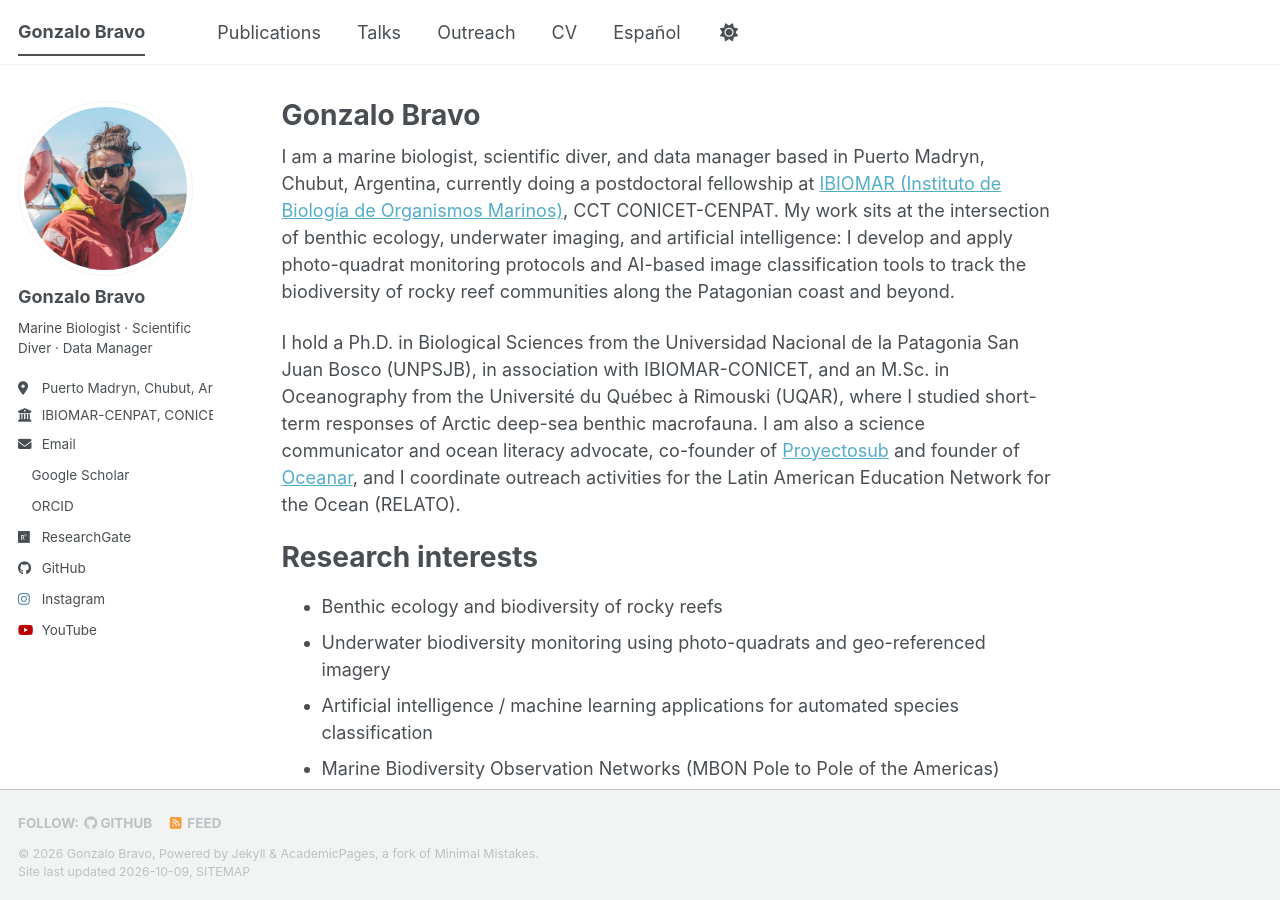
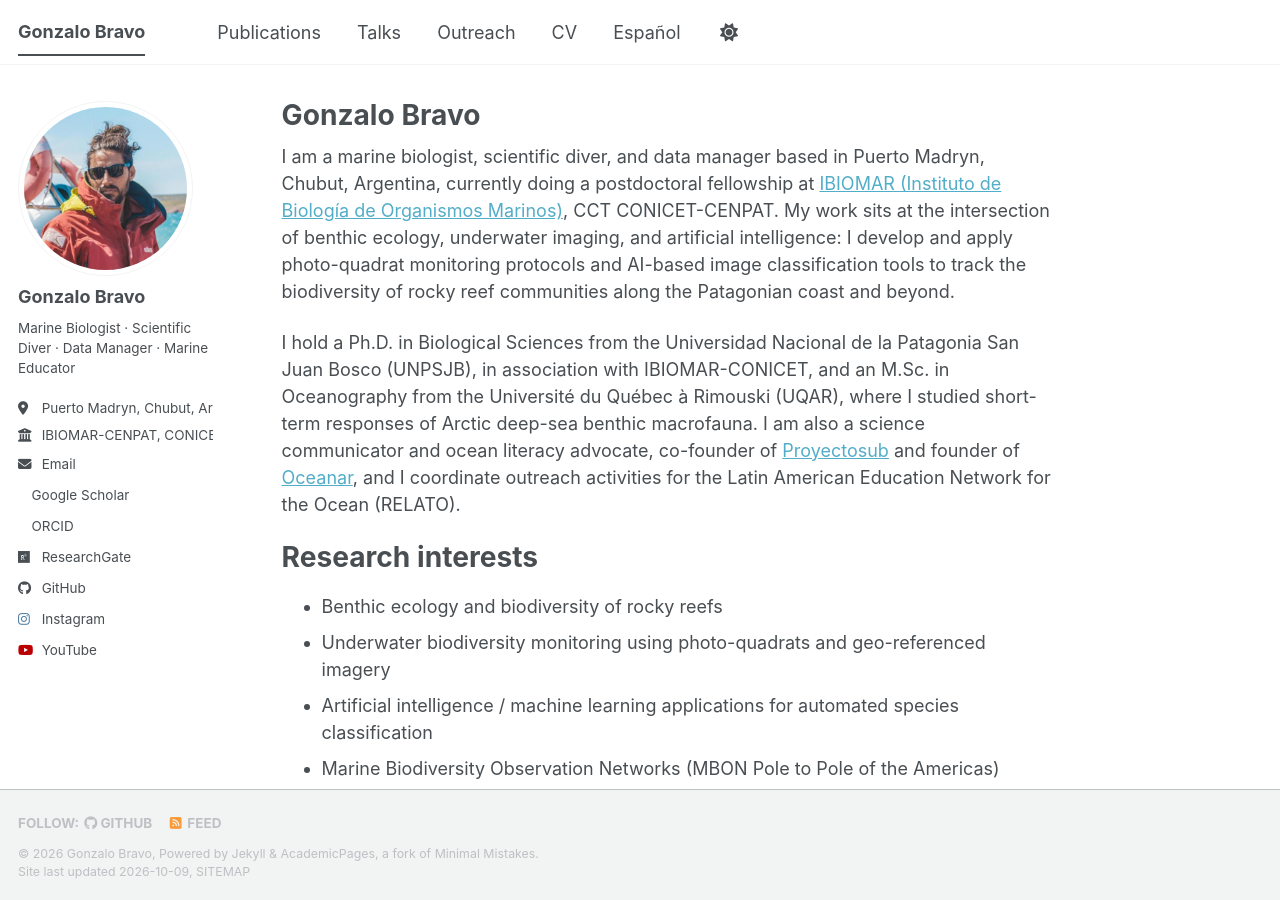
Before and after one commit to gonzalobravoargentina/gonzalobravoargentina.github.io, a Jekyll site: the page built from _pages/about.md, in a window 1280 px wide and 900 px high. Built offline with Jekyll 4.4.1, drawn with Linux system fonts in a browser that asks for light colours; a style sheet for code colours, icons or effects is not loaded.

Commit message:
Add Marine Educator to bilingual profile

```diff
--- a/_config.yml
+++ b/_config.yml
@@ -12,7 +12,7 @@ site_theme               : "default" # The available themes options are "default
 title                    : "Gonzalo Bravo"
 title_separator          : "-"
 name                     : &name "Gonzalo Bravo"
-description              : &description "Marine Biologist · Scientific Diver · Data Manager. Marine biodiversity monitoring, AI applications for ecology, and ocean literacy."
+description              : &description "Marine Biologist · Scientific Diver · Data Manager · Marine Educator. Marine biodiversity monitoring, AI applications for ecology, and ocean literacy."
 url                      : https://gonzalobravoargentina.github.io
 baseurl                  : "" # the subpath of your site, e.g. "/blog"
 repository               : "gonzalobravoargentina/gonzalobravoargentina.github.io"
@@ -25,7 +25,7 @@ author:
   avatar           : "profile.png"
   name             : "Gonzalo Bravo"
   pronouns         : # example: "she/her"
-  bio              : "Marine Biologist · Scientific Diver · Data Manager"
+  bio              : "Marine Biologist · Scientific Diver · Data Manager · Marine Educator"
   location         : "Puerto Madryn, Chubut, Argentina"
   employer         : "IBIOMAR-CENPAT, CONICET"
   uri              : # URL
--- a/_includes/author-profile.html
+++ b/_includes/author-profile.html
@@ -17,7 +17,7 @@
   <div class="author__content">
     <h3 class="author__name">{{ author.name }}</h3>
     {% if author.pronouns %}<p class="author__pronouns">{{ author.pronouns }}</p>{% endif %}
-    {% if author.bio %}<p class="author__bio">{% if page.lang == 'es' %}Biólogo marino · Buzo científico · Gestor de datos{% else %}{{ author.bio }}{% endif %}</p>{% endif %}
+    {% if author.bio %}<p class="author__bio">{% if page.lang == 'es' %}Biólogo marino · Buzo científico · Gestor de datos · Educador marino{% else %}{{ author.bio }}{% endif %}</p>{% endif %}
   </div>
 
   <div class="author__urls-wrapper">
--- a/_pages/about.md
+++ b/_pages/about.md
@@ -1,7 +1,7 @@
 ---
 permalink: /
 title: "Gonzalo Bravo"
-excerpt: "Marine Biologist · Scientific Diver · Data Manager"
+excerpt: "Marine Biologist · Scientific Diver · Data Manager · Marine Educator"
 author_profile: true
 redirect_from:
   - /about/
```
